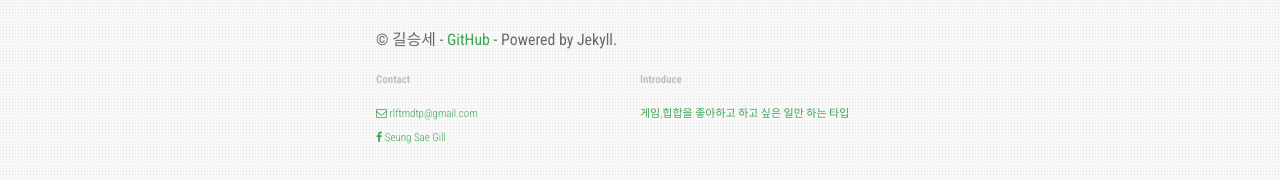
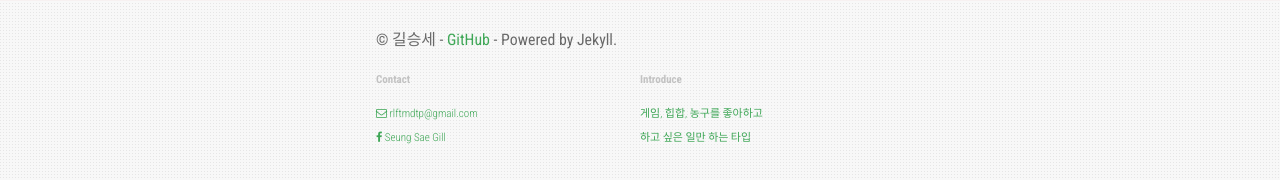
Before and after one commit to agusmakmun/agusmakmun.github.io, a Jekyll site: the page built from index.html, in a window 1280 px wide. Shown: the part 1161-1341 px from the top of the page. Built offline with Jekyll 4.4.1, drawn with Linux system fonts in a browser that asks for light colours; nearby versions of some CDN libraries; the list of posts is cut into pages by our own code.

Commit message:
Update default.html

```diff
--- a/_layouts/default.html
+++ b/_layouts/default.html
@@ -181,7 +181,7 @@ layout: compress
             <strong>Introduce</strong>
           </p>
           <ul class="social-media-list">
-            <li><a href="#"> 게임,힙합을 좋아하고 하고 싶은 일만 하는 타입 </li>
+            <li><a href="#"> 게임, 힙합, 농구를 좋아하고 <br> 하고 싶은 일만 하는 타입 </a></li>
         </div>
       </div>
     </footer>
```
